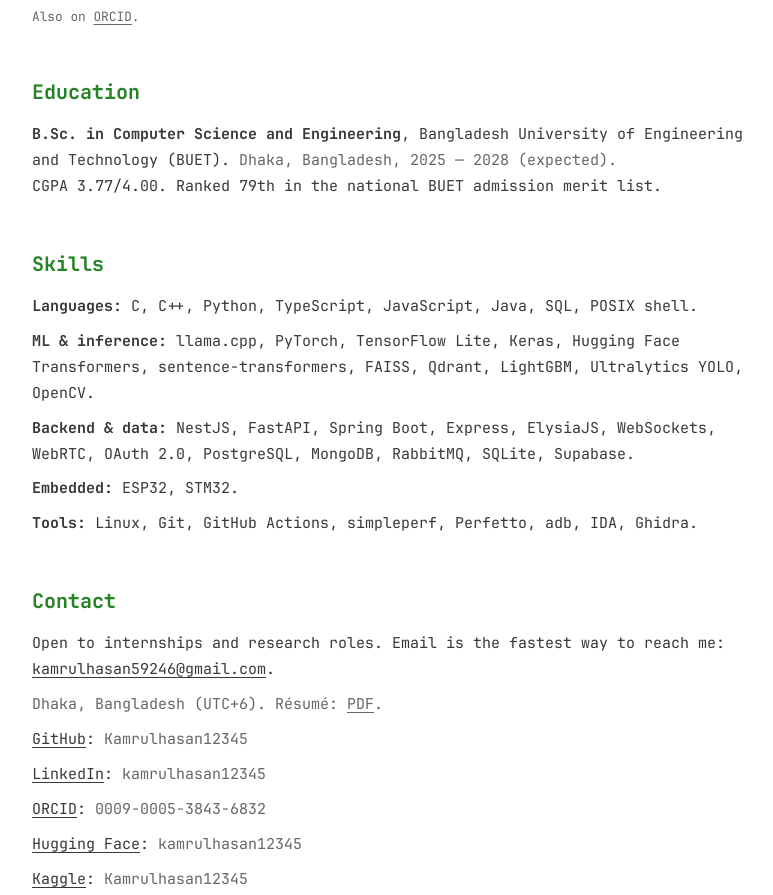
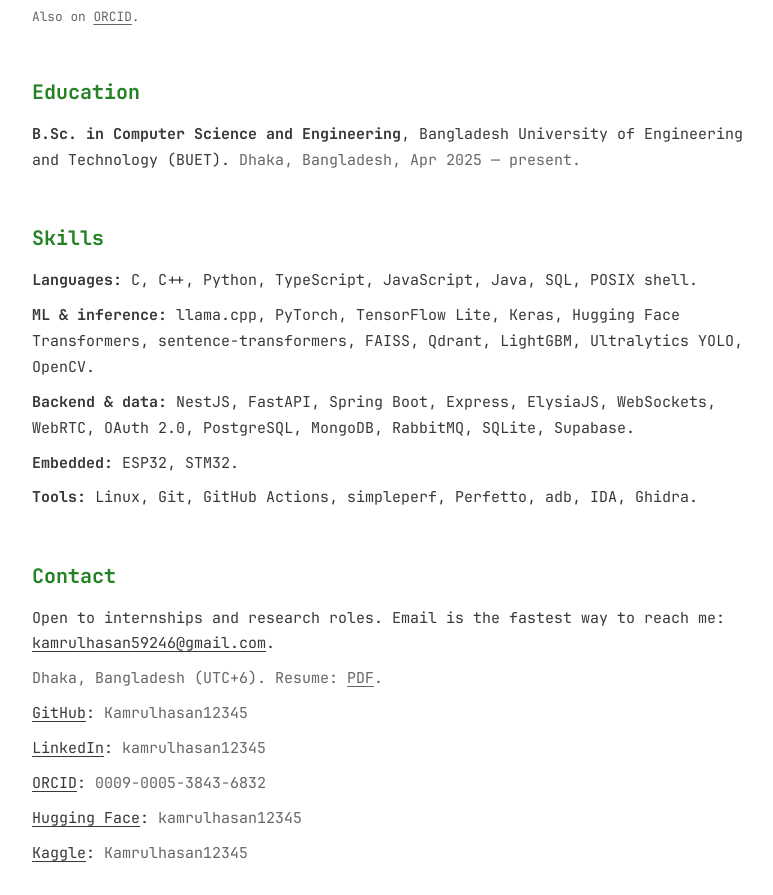
Before and after one commit to Kamrulhasan12345/kamrulhasan12345.github.io, an Astro site: page /about in a window 1280 px wide. Shown: the part 1412-2307 px from the top of the page, without its empty margins (248-1021 px from the left). Built offline with nearby package versions, Linux system fonts and the light colour scheme; Astro itself is replaced by a stand-in of ours.

Commit message:
Resume: track layout, short project bullets, citation-style publication, no CGPA or merit rank; plain 'Resume' spelling

```diff
--- a/src/components/Header.astro
+++ b/src/components/Header.astro
@@ -8,7 +8,7 @@ const links = [
 	{ href: "/about/", label: "About" },
 	{ href: "/projects/", label: "Projects" },
 	...(hasPosts ? [{ href: "/blog/", label: "Writing" }] : []),
-	{ href: "/resume.pdf", label: "Résumé (PDF)" },
+	{ href: "/resume.pdf", label: "Resume (PDF)" },
 ];
 const path = Astro.url.pathname;
 const Name = path === "/" ? "h1" : "p";
--- a/src/data/resume.ts
+++ b/src/data/resume.ts
@@ -45,7 +45,7 @@ export const experience = [
 		org: "Version3.ai",
 		orgNote: "Conversational-commerce AI for online stores",
 		when: "Jun 2026 — Present",
-		// site version stays general; the detailed bullets go only in résumés sent directly
+		// site version stays general; no employer internals here or in the resume
 		points: [
 			"Building backend services and the WooCommerce and Shopify store integrations.",
 			"Benchmarked image models and vector-search settings for visual product search.",
@@ -65,9 +65,7 @@ export const education = [
 	{
 		school: "Bangladesh University of Engineering and Technology (BUET)",
 		degree: "B.Sc. in Computer Science and Engineering",
-		when: "2025 — 2028 (expected)",
-		grade: "CGPA 3.77/4.00",
-		note: "Ranked 79th in the national BUET admission merit list",
+		when: "Apr 2025 — present",
 		location: "Dhaka, Bangladesh",
 	},
 ];
--- a/src/pages/about.astro
+++ b/src/pages/about.astro
@@ -72,8 +72,6 @@ import Base from "@/layouts/Base.astro";
 				education.map((ed) => (
 					<li>
 						<strong>{ed.degree}</strong>, {ed.school}. <span class="muted">{ed.location}, {ed.when}.</span>
-						<br />
-						{ed.grade}. {ed.note}.
 					</li>
 				))
 			}
@@ -95,7 +93,7 @@ import Base from "@/layouts/Base.astro";
 			{profile.availability}. Email is the fastest way to reach me:
 			<a href={`mailto:${profile.email}`}>{profile.email}</a>.
 		</p>
-		<p class="muted">{profile.location} ({profile.timezone}). Résumé: <a href="/resume.pdf">PDF</a>.</p>
+		<p class="muted">{profile.location} ({profile.timezone}). Resume: <a href="/resume.pdf">PDF</a>.</p>
 		<ul class="entries">
 			{
 				profiles.flatMap((g) =>
--- a/src/pages/index.astro
+++ b/src/pages/index.astro
@@ -38,7 +38,7 @@ const person = {
 				<a href={profile.linkedin} aria-label="LinkedIn" title="LinkedIn"><Icon name="linkedin" /></a>,
 				<a href={profile.orcid} aria-label="ORCID" title="ORCID"><Icon name="orcid" /></a> and
 				<a href={`mailto:${profile.email}`} aria-label={`Email ${profile.email}`} title={profile.email}><Icon name="mail" /></a>.
-				Or grab the <a href="/resume.pdf">résumé (PDF)</a>.
+				Or grab the <a href="/resume.pdf">resume (PDF)</a>.
 			</p>
 		</section>
 
```
Also changed, not shown: src/content/blog/why-llama-cpp-was-slow-on-my-phone.md (+1 -1 lines), 2 other files.
